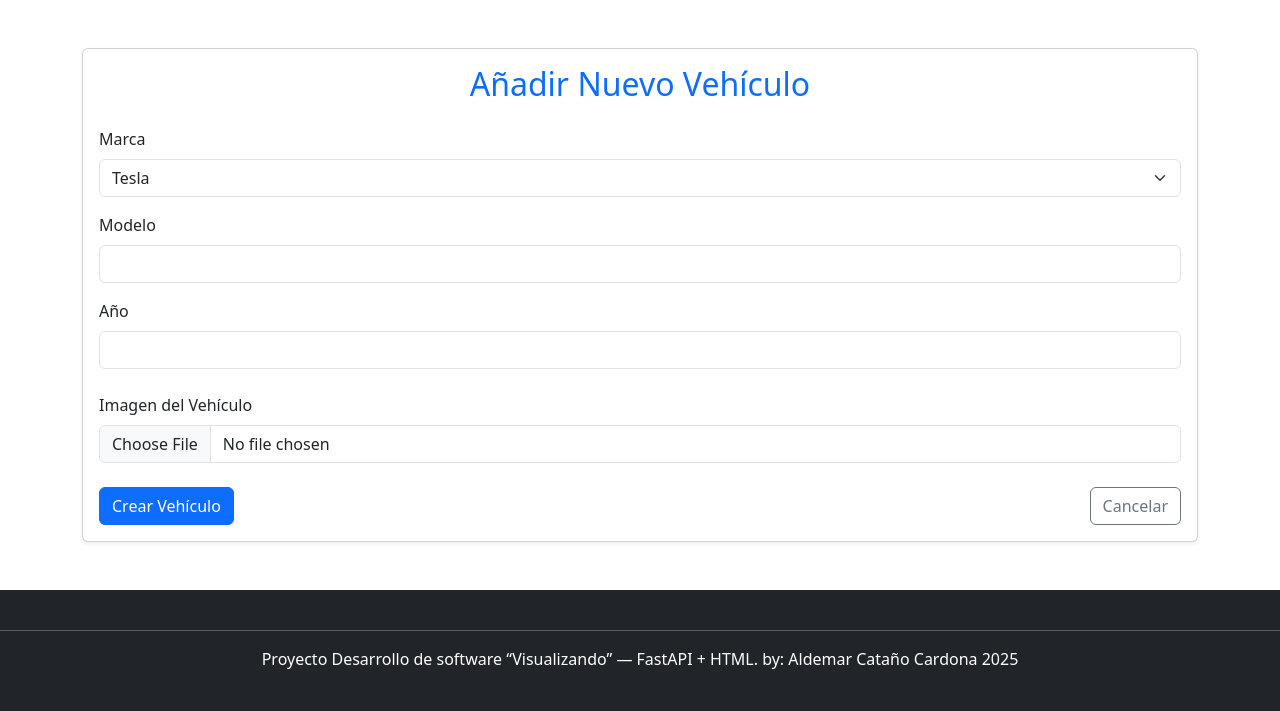
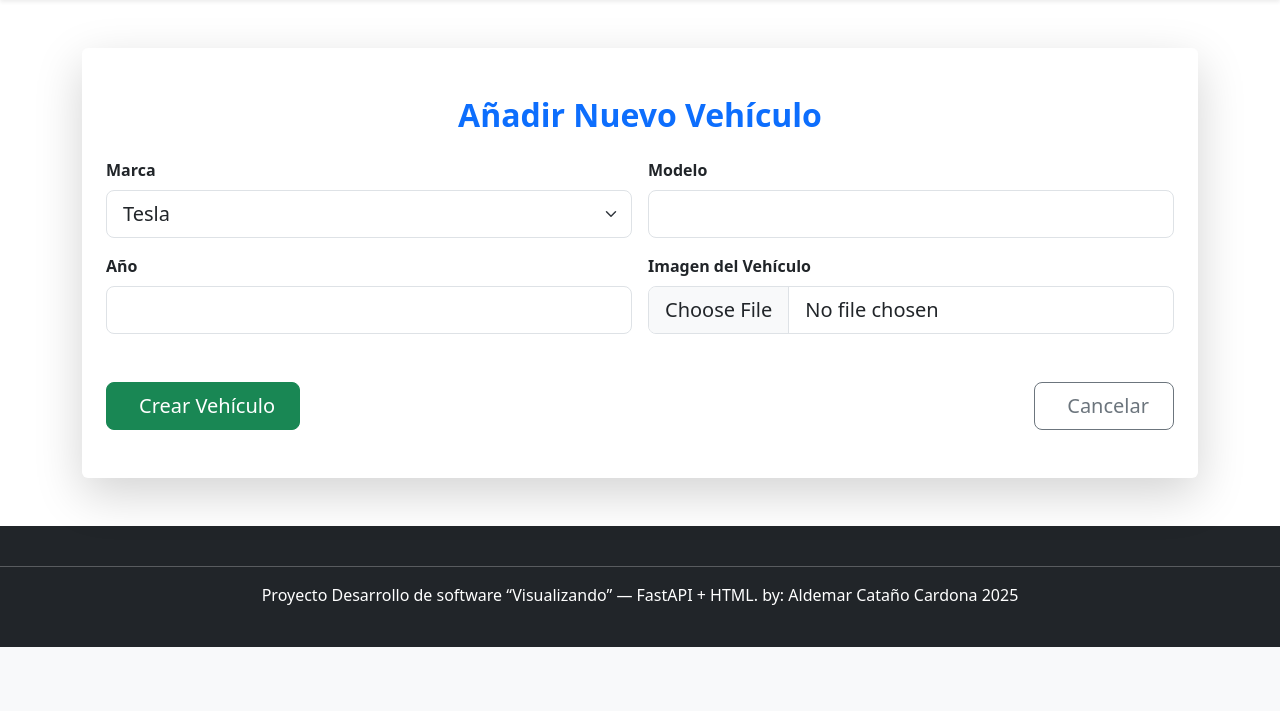
Before and after one commit to Aldemitar/vehiculos_electricos_aldemar, a FastAPI app: page /vehiculos/add in a window 1280 px wide. Shown: the part 245-956 px from the top of the page. After the commit the page ends 892 px from the top, so only its background shows below. Run offline with FastAPI, Linux system fonts and the light colour scheme; parts of the project's set-up code (start-up, migrations or seed data) failed here and were passed over.

Commit message:
Se agregaron estilos al formulario de agregar vehículo para una mejor experiencia al usuario

```diff
--- a/templates/add_vehicle.html
+++ b/templates/add_vehicle.html
@@ -2,51 +2,52 @@
 {% block title %} {{ titulo }} {% endblock %}
 {% block content %}
 
-    <header class="bg-dark text-white py-5">
+    <header class="bg-dark text-white py-5 shadow-sm">
         <div class="container text-center">
             <h1 class="display-3 fw-bold mb-3">{{ titulo }}</h1>
         </div>
     </header>
 
     <div class="container my-5">
-        <div class="card shadow-sm">
-            <div class="card-body">
-                <h2 class="card-title mb-4 text-primary text-center">Añadir Nuevo Vehículo</h2>
-
+        <div class="card shadow-lg border-0">
+            <div class="card-body px-4 py-5">
+                <h2 class="card-title mb-4 text-primary text-center fw-semibold">Añadir Nuevo Vehículo</h2>
                 <form id="vehiculoForm" method="post" action="/vehiculos/add" enctype="multipart/form-data" onsubmit="mostrarCarga()">
-                    <div class="mb-3">
-                        <label for="marca" class="form-label">Marca</label>
-                        <select name="marca" id="marca" class="form-select" required>
+                    <div class="row g-3">
+                        <div class="col-md-6">
+                            <label for="marca" class="form-label fw-semibold">Marca</label>
+                            <select name="marca" id="marca" class="form-select form-select-lg" required>
                                 {% for marca in marcas %}
                                     <option value="{{ marca.value }}">{{ marca.value }}</option>
                                 {% endfor %}
                             </select>
                         </div>
-
-                    <div class="mb-3">
-                        <label for="modelo" class="form-label">Modelo</label>
-                        <input type="text" id="modelo" name="modelo" class="form-control" required>
+                        <div class="col-md-6">
+                            <label for="modelo" class="form-label fw-semibold">Modelo</label>
+                            <input type="text" id="modelo" name="modelo" class="form-control form-control-lg" required>
                         </div>
-
-                    <div class="mb-4">
-                        <label for="año" class="form-label">Año</label>
-                        <input type="number" id="año" name="año" class="form-control" min="1900" max="2100" required>
+                        <div class="col-md-6">
+                            <label for="año" class="form-label fw-semibold">Año</label>
+                            <input type="number" id="año" name="año" class="form-control form-control-lg" min="1900" max="2100" required>
                         </div>
-
-                    <div class="mb-4">
-                        <label for="imagen" class="form-label">Imagen del Vehículo</label>
-                        <input type="file" id="imagen" name="imagen" class="form-control" accept="image/*">
+                        <div class="col-md-6">
+                            <label for="imagen" class="form-label fw-semibold">Imagen del Vehículo</label>
+                            <input type="file" id="imagen" name="imagen" class="form-control form-control-lg" accept="image/*">
                         </div>
-                    <div class="d-flex justify-content-between align-items-center">
-                        <button id="submitBtn" type="submit" class="btn btn-primary">Crear Vehículo</button>
-                        <a href="/vehiculos_registro" class="btn btn-outline-secondary">Cancelar</a>
                     </div>
-
-                    <div id="pantallaCarga" class="text-center mt-4" style="display: none;">
-                        <div class="spinner-border text-primary" role="status">
+                    <div class="d-flex justify-content-between align-items-center mt-5">
+                        <button id="submitBtn" type="submit" class="btn btn-success btn-lg px-4">
+                            <i class="bi bi-plus-lg me-2"></i>Crear Vehículo
+                        </button>
+                        <a href="/vehiculos_registro" class="btn btn-outline-secondary btn-lg px-4">
+                            <i class="bi bi-arrow-left me-2"></i>Cancelar
+                        </a>
+                    </div>
+                    <div id="pantallaCarga" class="text-center mt-5" style="display: none;">
+                        <div class="spinner-border text-primary" role="status" style="width: 3rem; height: 3rem;">
                             <span class="visually-hidden">Cargando...</span>
                         </div>
-                        <p class="mt-2">Procesando, por favor espera...</p>
+                        <p class="mt-3 fs-5">Procesando, por favor espera...</p>
                     </div>
                 </form>
             </div>
```
Lines whose indentation alone changed are shown as unchanged.
